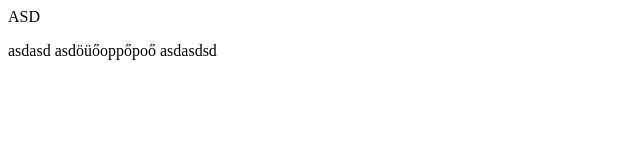
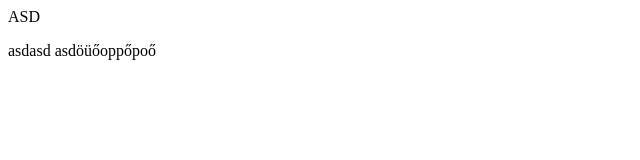
Before and after one commit to RAXY1/GitGyak, a plain HTML site: page index.html in a window 1280 px wide. Shown: the full height of the page, 0-640 px from the left. Drawn offline with Linux system fonts and the light colour scheme.

Commit message:
mégse ASD

```diff
--- a/index.html
+++ b/index.html
@@ -10,8 +10,5 @@
     <p></p>
     asdasd
     asdöüőoppőpoő
-
-
-    asdasdsd
 </body>
 </html>
```
